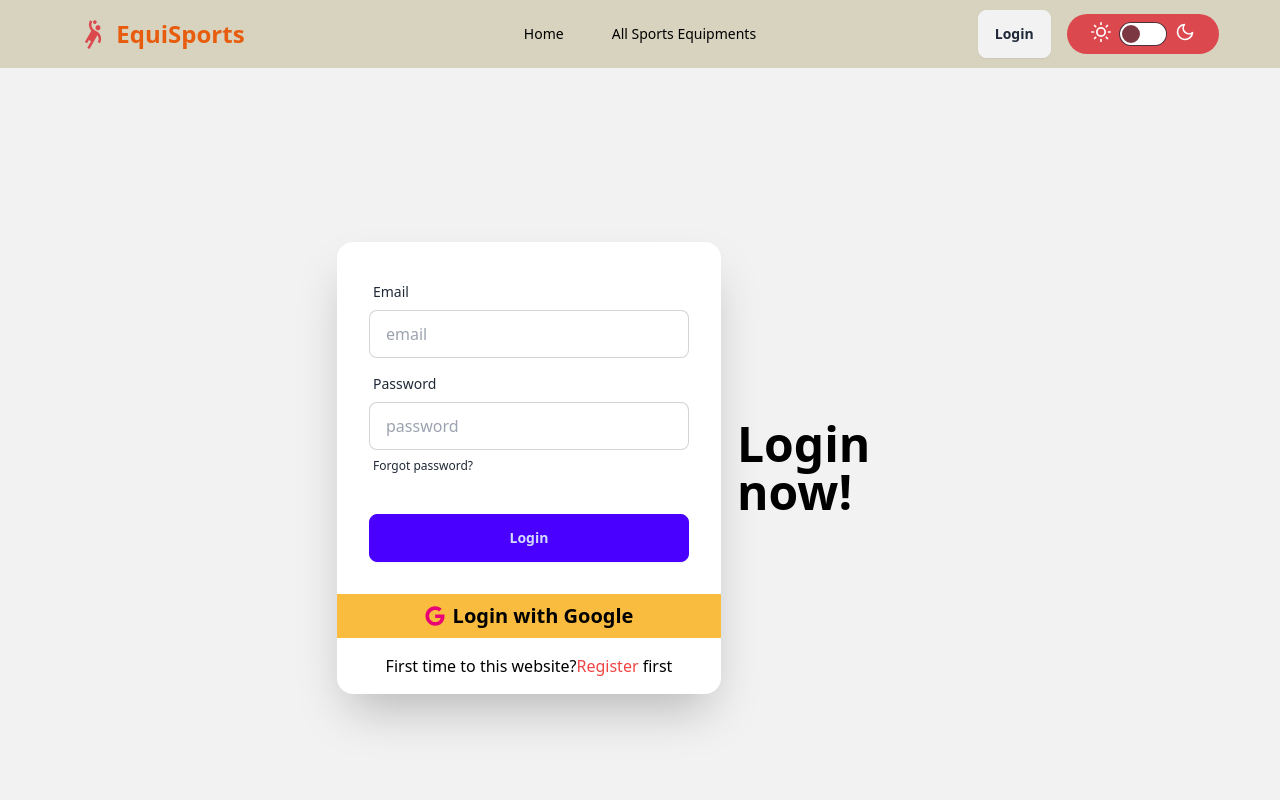
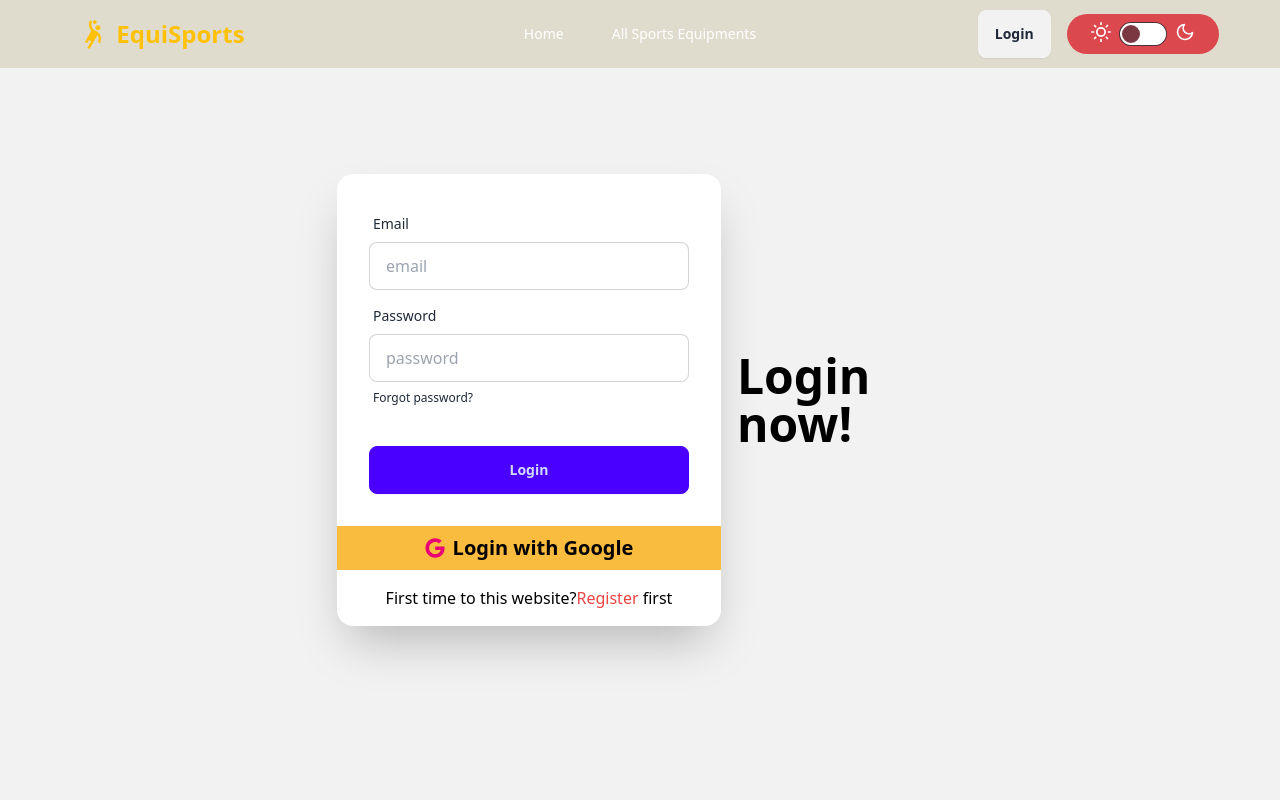
Before and after one commit to Bikram1Biswas2/EquiSports-client, a React (Vite) app: page /login in a window 1280 px wide. Shown: the top 800 px of the page. Built offline with nearby package versions, Linux system fonts and the light colour scheme; no server answers.

Commit message:
navbar fixed

```diff
--- a/src/Components/Navbar/Navbar.jsx
+++ b/src/Components/Navbar/Navbar.jsx
@@ -42,7 +42,7 @@ const Navbar = ({ toggleTheme, theme }) => {
   );
 
   return (
-  <div className="bg-[#D7D3BF]">
+  <div className="bg-[#D7D3BF]/70 bg-opacity-35 fixed top-0 left-0 w-full z-10 text-white mb-28">
       <div className="navbar  w-11/12 mx-auto ">
       <div className="navbar-start">
         <div className="dropdown">
@@ -69,9 +69,9 @@ const Navbar = ({ toggleTheme, theme }) => {
             {links}
           </ul>
         </div>
-        <a className="btn btn-ghost text-2xl font-bold text-[#E85C0D]">
+        <a className="btn btn-ghost text-2xl font-bold text-[#FFC107]">
           {" "}
-          <MdSportsHandball className="text-3xl text-[#DB494F]" />
+          <MdSportsHandball className="text-3xl text-[#FFC107]" />
           EquiSports
         </a>
       </div>
--- a/src/Components/Pages/AddEquipments.jsx
+++ b/src/Components/Pages/AddEquipments.jsx
@@ -48,7 +48,7 @@ const AddEquipments = () => {
 
   return (
     <div>
-      <div className="w-10/12 mx-auto mt-10 mb-10">
+      <div className="w-10/12 mx-auto mt-[70px] mb-10 ">
         <h2 className="text-2xl font-bold text-center mb-6">
           Add New Equipment
         </h2>
--- a/src/Components/Pages/AllEquipments.jsx
+++ b/src/Components/Pages/AllEquipments.jsx
@@ -15,7 +15,7 @@ const AllEquipments = () => {
   };
 
   return (
-    <div className="w-11/12 mx-auto mb-10">
+    <div className="w-11/12 mx-auto mb-10 mt-[70px]">
       <Fade>
       <h2 className="text-2xl font-bold mb-6 text-center mt-6 text-[#D91656]">
         All Sports Equipments: {loadedEquipments.length}
--- a/src/Components/Pages/MyEquipments.jsx
+++ b/src/Components/Pages/MyEquipments.jsx
@@ -62,8 +62,8 @@ const handleDelete = (_id) => {
   };
 
     return (
-        <div className="mb-10 mt-10 w-11/12 mx-auto">
-            <h2>My Equipments:{equipments.length}</h2>
+        <div className="mb-10 mt-[70px] w-11/12 mx-auto ">
+            <h2 className="text-3xl">My Equipments:{equipments.length}</h2>
            <Rotate>
            <div className="grid grid-cols-1 sm:grid-cols-2 lg:grid-cols-3 gap-8 mt-8">
           {equipments.map((equipment) => (
```
